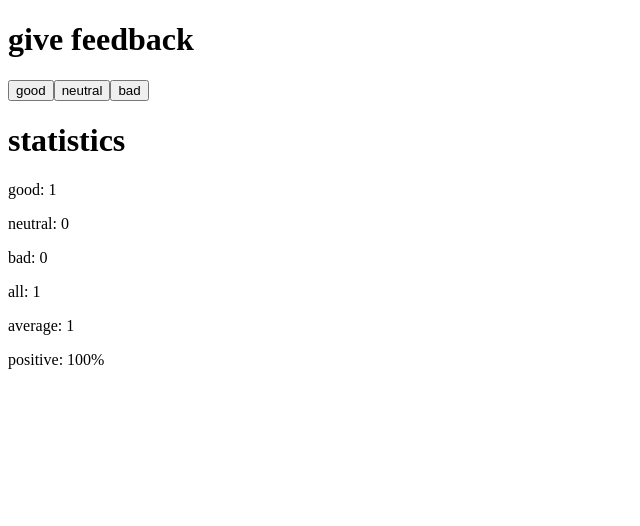
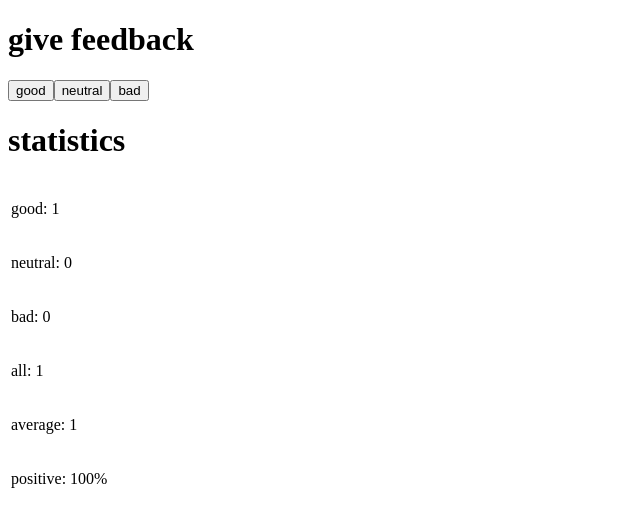
Before and after one commit to dumbbmud/part1, a React (Vite) app in the folder introdemo/: page / in a window 1280 px wide. Both pictures are taken after a click on the button "good". Shown: the top 526 px of the page, without its empty margins (0-640 px from the left). Built offline with nearby package versions, Linux system fonts and the light colour scheme.

Commit message:
made changes in accordance to part 1.11

```diff
--- a/introdemo/src/App.jsx
+++ b/introdemo/src/App.jsx
@@ -68,12 +68,16 @@ const Statistics = ({good, bad, neutral}) => {
   if (good+bad+neutral > 0){
   return(
   <div>
-    <StatisticLine text="good:" count={good}/>
-    <StatisticLine text="neutral:" count={neutral}/>
-    <StatisticLine text="bad:" count={bad}/>
-    <StatisticLine text="all:" count = {bad+good+neutral} />
-    <StatisticLine text="average:" count={displayAverage()}/>
-    <StatisticLine text="positive:" count={displayPositive()}/>
+    <table>
+      <tbody>
+      <tr><td><StatisticLine text="good:" count={good}/></td></tr>
+      <tr><td><StatisticLine text="neutral:" count={neutral}/></td></tr>
+      <tr><td><StatisticLine text="bad:" count={bad}/></td></tr>
+      <tr><td><StatisticLine text="all:" count = {bad+good+neutral} /></td></tr>
+      <tr><td><StatisticLine text="average:" count={displayAverage()}/></td></tr>
+      <tr><td><StatisticLine text="positive:" count={displayPositive()}/></td></tr>
+      </tbody>
+    </table>
   </div>)}
   else{
     return (
```
